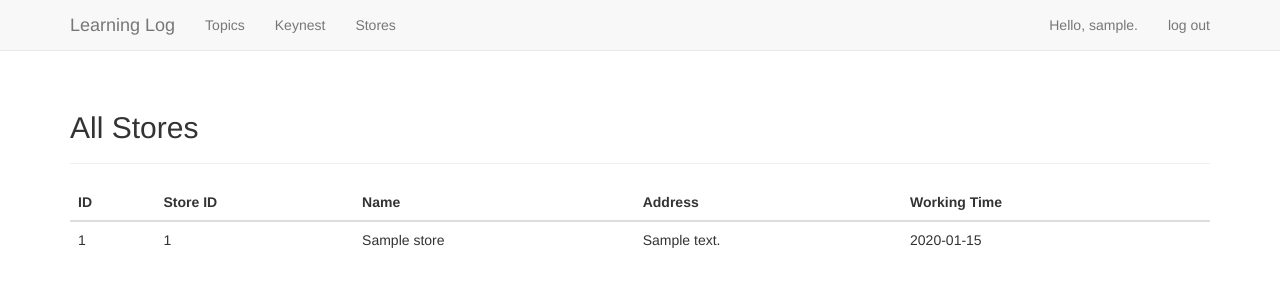
After one commit to Irostovsky/learning_log, a Django app: a page that uses keynest/templates/keynest/store_list.html in a window 1280 px wide. The commit adds this page. Shown: the top 300 px of the page. Run offline with Django 3.2, Linux system fonts and the light colour scheme; a user stored in the database is signed in; tables that the repository leaves empty hold one stand-in row (values such as "Sample post"); some libraries are stand-ins or nearby versions.

Commit message:
Save stores.

```diff
--- a/keynest/admin.py
+++ b/keynest/admin.py
@@ -3,4 +3,7 @@ from __future__ import unicode_literals
 
 from django.contrib import admin
 
-# Register your models here.
+from .models import Key, Store
+
+admin.site.register(Key)
+admin.site.register(Store)
--- a/keynest/models.py
+++ b/keynest/models.py
@@ -6,12 +6,24 @@ from django.utils.encoding import python_2_unicode_compatible
 
 
 @python_2_unicode_compatible
-class Key(models.Model):
-    """A topic the user is learning about"""
-    keynest_id = models.IntegerField(unique=True)
+class Store(models.Model):
+    store_id = models.IntegerField(unique=True)
     name = models.CharField(max_length=200)
+    address = models.CharField(max_length=200)
+    store_time = models.CharField(max_length=200)
     created_at = models.DateTimeField(auto_now_add=True)
 
     def __str__(self):
         """Return a string representation of the model."""
+        return str(self.store_id) + ' ' + self.name
+
+
+@python_2_unicode_compatible
+class Key(models.Model):
+    keynest_id = models.IntegerField(unique=True)
+    name = models.CharField(max_length=200)
+    created_at = models.DateTimeField(auto_now_add=True)
+    store = models.ForeignKey(Store, null=True)
+
+    def __str__(self):
         return str(self.keynest_id) + ' ' + self.name
--- /dev/null
+++ b/keynest/templates/keynest/store_list.html
@@ -0,0 +1,38 @@
+{% extends "learning_logs/base.html" %}
+
+
+{% block header %}
+  <h2>All Stores</h2>
+{% endblock header %}
+
+
+{% block content %}
+
+  <table class='table'>
+    <thead>
+      <tr>
+        <th>ID</th>
+        <th>Store ID</th>
+        <th>Name</th>
+        <th>Address</th>
+        <th>Working Time</th>
+      </tr>
+    </thead>
+    <tbody>
+      {% for store in store_list %}
+        <tr>
+          <td>{{store.id}}</td>
+          <td>{{store.store_id}}</td>
+          <td>{{store.name}}</td>
+          <td>{{store.address}}</td>
+          <td>{{store.store_time|safe}}</td>
+        </tr>
+      {% empty %}
+        <tr>
+          <td colspan="3">No items</td>
+        </tr>
+      {% endfor %}
+
+    </tbody>
+  </table>
+{% endblock content %}
--- a/keynest/urls.py
+++ b/keynest/urls.py
@@ -2,9 +2,10 @@
 
 from django.conf.urls import url
 from . import views
+from django.contrib.auth.decorators import login_required
 
 urlpatterns = [
-    # Home page
-    url(r'^$', views.IndexView.as_view(), name='index'),
-    url(r'^load_keys$', views.LoadKeysView.as_view(), name='load_keys'),
+    url(r'^$', login_required(views.IndexView.as_view()), name='index'),
+    url(r'^stores/$', login_required(views.StoreListView.as_view()), name='store_list'),
+    url(r'^load_keys$', login_required(views.LoadKeysView.as_view()), name='load_keys'),
 ]
--- a/keynest/views.py
+++ b/keynest/views.py
@@ -4,8 +4,8 @@ from __future__ import unicode_literals
 from django.views import generic, View
 from django.shortcuts import redirect, reverse
 
-from .models import Key
-from .services import load_keys
+from .models import Key, Store
+from .services import load_keys, load_stores
 
 from django.conf import settings
 
@@ -18,7 +18,15 @@ class IndexView(generic.ListView):
         return Key.objects.all().order_by('name')
 
 
+class StoreListView(generic.ListView):
+    model = Store
+
+    def get_queryset(self):
+        return Store.objects.all().order_by('name')
+
+
 class LoadKeysView(View):
     def get(self, request, *args, **kwargs):
+        load_stores(settings.KEYNEST_API_KEY)
         load_keys(settings.KEYNEST_API_KEY)
         return redirect(reverse('keynest:index'))
--- a/learning_logs/templates/learning_logs/base.html
+++ b/learning_logs/templates/learning_logs/base.html
@@ -30,6 +30,7 @@
           <ul class="nav navbar-nav">
             <li><a href="{% url 'learning_logs:topics' %}">Topics</a></li>
             <li><a href="{% url 'keynest:index' %}">Keynest</a></li>
+            <li><a href="{% url 'keynest:store_list' %}">Stores</a></li>
           </ul>
 
           <ul class="nav navbar-nav navbar-right">
```
Also changed, not shown: keynest/api.py (+15 -0 lines), keynest/services.py (+11 -7 lines), keynest/migrations/0003_store.py (added), keynest/migrations/0004_auto_20190528_1546.py (added), keynest/migrations/0005_auto_20190528_1552.py (added).
